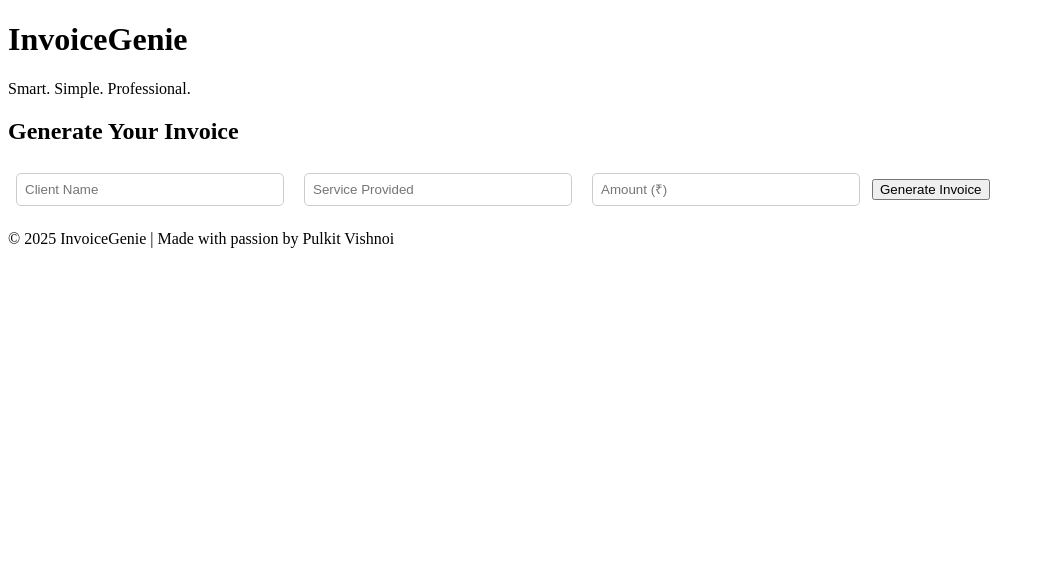
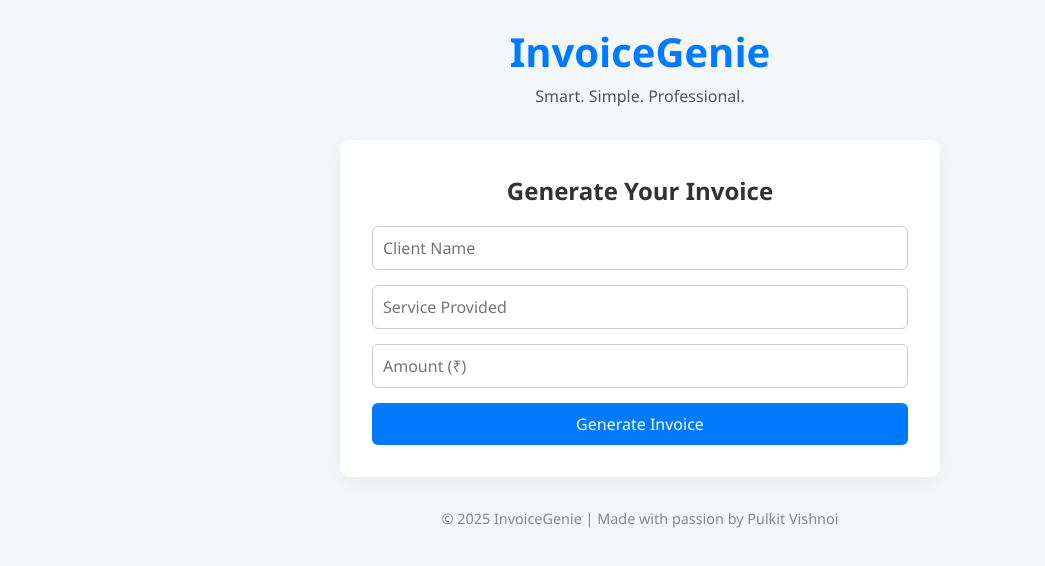
Before and after one commit to pulkitvishnoi37/invoicegeniepro, a plain HTML site: page index.html in a window 1280 px wide. Shown: the whole page, without its empty margins (0-1045 px from the left). Drawn offline with Linux system fonts and the light colour scheme.

Commit message:
Update Style.css

```diff
--- a/Style.css
+++ b/Style.css
@@ -1,15 +1,88 @@
-input {
-  margin: 0.5rem;
-  padding: 0.5rem;
-  width: 250px;
+* {
+  box-sizing: border-box;
+  margin: 0;
+  padding: 0;
+  font-family: 'Segoe UI', Tahoma, Geneva, Verdana, sans-serif;
+}
+
+body {
+  background-color: #f4f7fa;
+  color: #333;
+  line-height: 1.6;
+  padding: 20px;
+}
+
+header {
+  text-align: center;
+  margin-bottom: 30px;
+}
+
+header h1 {
+  font-size: 2.5rem;
+  color: #007bff;
+}
+
+header p {
+  font-size: 1rem;
+  color: #555;
+}
+
+main {
+  max-width: 600px;
+  margin: 0 auto;
+  background-color: #ffffff;
+  padding: 2rem;
+  border-radius: 10px;
+  box-shadow: 0 5px 15px rgba(0, 0, 0, 0.05);
+}
+
+.intro h2 {
+  margin-bottom: 1rem;
+  color: #333;
+  text-align: center;
+}
+
+form {
+  display: flex;
+  flex-direction: column;
+  gap: 15px;
+}
+
+input, button {
+  padding: 10px;
+  font-size: 1rem;
+  border-radius: 6px;
   border: 1px solid #ccc;
-  border-radius: 5px;
+}
+
+button {
+  background-color: #007bff;
+  color: white;
+  border: none;
+  cursor: pointer;
+  transition: background 0.3s ease;
+}
+
+button:hover {
+  background-color: #0056b3;
 }
 
 .invoice-preview {
-  margin-top: 2rem;
-  background: #fff;
+  margin-top: 30px;
   padding: 1rem;
-  border-radius: 8px;
-  box-shadow: 0 0 10px rgba(0, 0, 0, 0.1);
+  background: #f9f9f9;
+  border-left: 4px solid #007bff;
+  border-radius: 6px;
 }
+
+.invoice-preview h3 {
+  margin-bottom: 10px;
+  color: #007bff;
+}
+
+footer {
+  text-align: center;
+  margin-top: 30px;
+  font-size: 0.9rem;
+  color: #888;
+}
```
